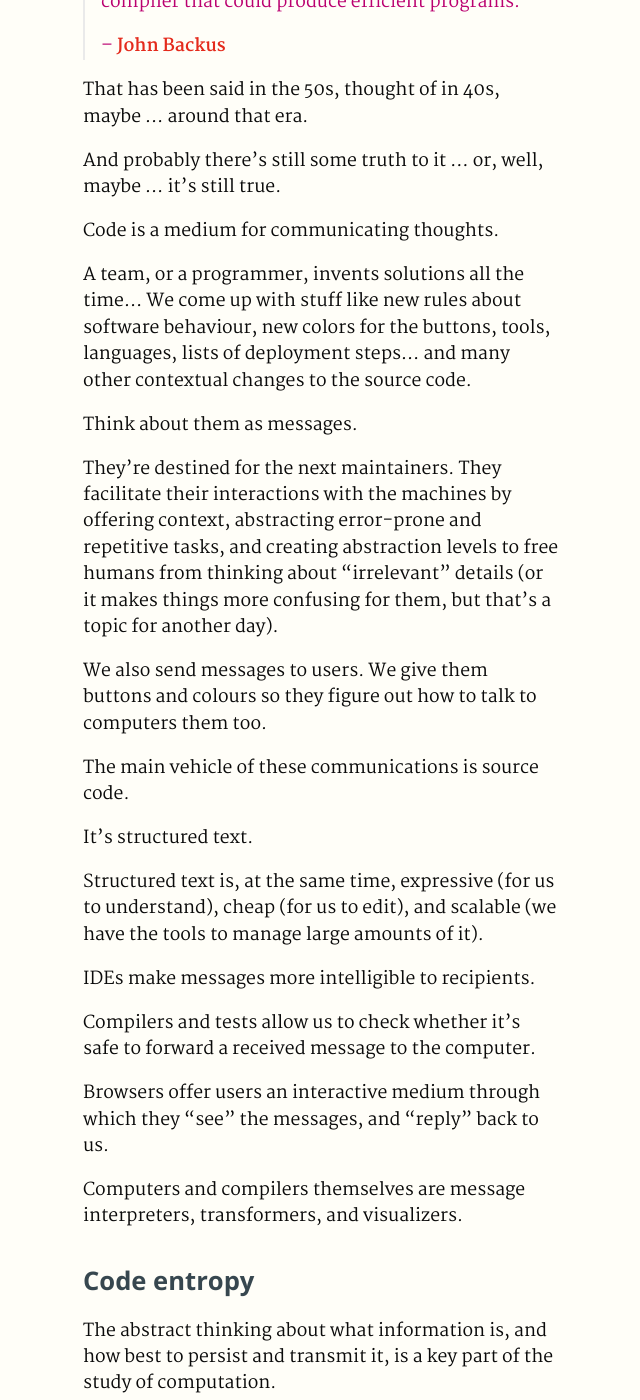
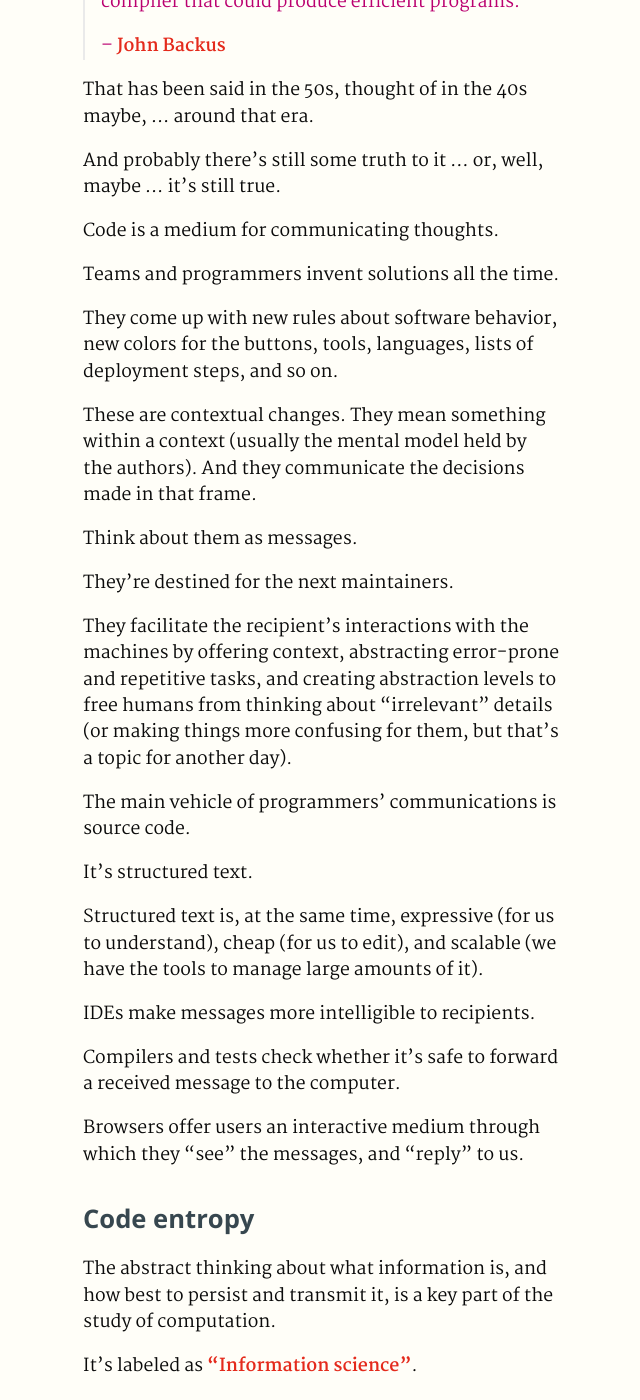
Before and after one commit to haresfaiez/haresfaiez.github.io, a Jekyll site: the page built from _posts/2024-08-24-Code-entropy-in-action-needleant-alpha-release.md, in a window 1280 px wide and 1400 px high, scrolled down 685 px. Shown: the whole window, without its empty margins (173-813 px from the left). Built offline with Jekyll 4.4.1, drawn with Linux system fonts in a browser that asks for light colours; some of the changed text lies outside the part shown.

Commit message:
Improve needleant post

````diff
--- a/_posts/2024-08-24-Code-entropy-in-action-needleant-alpha-release.md
+++ b/_posts/2024-08-24-Code-entropy-in-action-needleant-alpha-release.md
@@ -12,29 +12,32 @@ tags: featured
 >
 > -- [John Backus](https://en.wikipedia.org/wiki/John_Backus)
 
-That has been said in the 50s, thought of in 40s, maybe ... around that era.
+That has been said in the 50s, thought of in the 40s maybe, ... around that era.
 
 And probably there's still some truth to it ... or, well, maybe ... it's still true.
 
 Code is a medium for communicating thoughts.
 
-A team, or a programmer, invents solutions all the time...
-We come up with stuff like new rules about software behaviour,
-new colors for the buttons, tools, languages, lists of deployment steps...
-and many other contextual changes to the source code.
+Teams and programmers invent solutions all the time.
+
+They come up with new rules about software behavior,
+new colors for the buttons, tools, languages, lists of deployment steps,
+and so on.
+
+These are contextual changes.
+They mean something within a context (usually the mental model held by the authors).
+And they communicate the decisions made in that frame.
 
 Think about them as messages.
 
 They're destined for the next maintainers.
-They facilitate their interactions with the machines by offering context,
+
+They facilitate the recipient's interactions with the machines by offering context,
 abstracting error-prone and repetitive tasks,
 and creating abstraction levels to free humans from thinking about "irrelevant" details
-(or it makes things more confusing for them, but that's a topic for another day).
+(or making things more confusing for them, but that's a topic for another day).
 
-We also send messages to users.
-We give them buttons and colours so they figure out how to talk to computers them too.
-
-The main vehicle of these communications is source code.
+The main vehicle of programmers' communications is source code.
 
 It's structured text.
 
@@ -43,11 +46,9 @@ cheap (for us to edit), and scalable (we have the tools to manage large amounts
 
 IDEs make messages more intelligible to recipients.
 
-Compilers and tests allow us to check whether it's safe to forward a received message to the computer.
+Compilers and tests check whether it's safe to forward a received message to the computer.
 
-Browsers offer users an interactive medium through which they "see" the messages, and "reply" back to us.
-
-Computers and compilers themselves are message interpreters, transformers, and visualizers.
+Browsers offer users an interactive medium through which they "see" the messages, and "reply" to us.
 
 ## Code entropy
 
@@ -57,19 +58,17 @@ is a key part of the study of computation.
 
 It's labeled as ["Information science"](https://en.wikipedia.org/wiki/Information_science).
 
-"Entropy", although it's an overloaded term, is a pivotal measure in this science.
+"Entropy", although it's a "stretchable" term, is a pivotal measure in this science.
 
 > In information theory, the entropy of a random variable is the average level
 > of "information", "surprise", or "uncertainty" inherent to the variable's possible outcomes.
 >
 > -- [Entropy (information theory)](https://en.wikipedia.org/wiki/Entropy_(information_theory))
 
-We may stretch this definition.
-
 As an attempt to build a bridge between "Code as a communication medium" and "Entropy as a measurement of information",
 I created [Needleant](https://www.npmjs.com/package/needleant) to measure Javascript source code entropy.
 
-The library aims to give a relative idea of how much information a code snippet contains:
+The library aims to provide a relative idea of how much information a code snippet contains:
 
 ```javascript
 const code = 'const a = 4;'
@@ -87,14 +86,14 @@ It may answer questions such as:
 
 The package is still in its alpha stage.
 
-The [source code](https://github.com/haresfaiez/needleant) is on Github.
+The [source code](https://github.com/haresfaiez/needleant) is on GitHub.
 You might want to take a look, suggest improvements, report bugs,
-or even implement some stuff by yourself.
+or even implement some stuff yourself.
 
-You can also try it with a [sample editor](/needleant.html).
+Try it with a [sample editor](/needleant.html).
 
 It calculates the total entropy after each code change.
-When you move the cursor on a token, it highlights the
+When you focus on a token, it highlights the
 tokens that can be used instead.
 
 ## Scope as an alphabet
@@ -103,19 +102,18 @@ Each expression is a combination of the identifiers available in the scope
 and the primitives offered by the programming language.
 
 It's a sentence written in this alphabet.
-
-Defining new variables increases the entropy.
-
-Having a complicated expression with many nesting levels also increases entropy.
-
 The state space for an identifier is its scope.
 
 The probability that a return value be a given identifier
 can be a function of which other identifiers are available,
 how often the chosen value is used,
-and the distance between assignment/definition and usage.
+and the distance between the assignment/definition and the usage.
 
 The less a variable is used, the more surprising its usage.
+
+Defining new variables increases the expression entropy.
+
+Having a complicated expression with many nesting levels also increases its entropy.
 
 The same thing goes for expressions and coding patterns.
 If the code always uses a map/filter/forEach to update array elements,
````
Also changed, not shown: other parts of _posts/2024-08-24-Code-entropy-in-action-needleant-alpha-release.md (+1 -1 lines).
